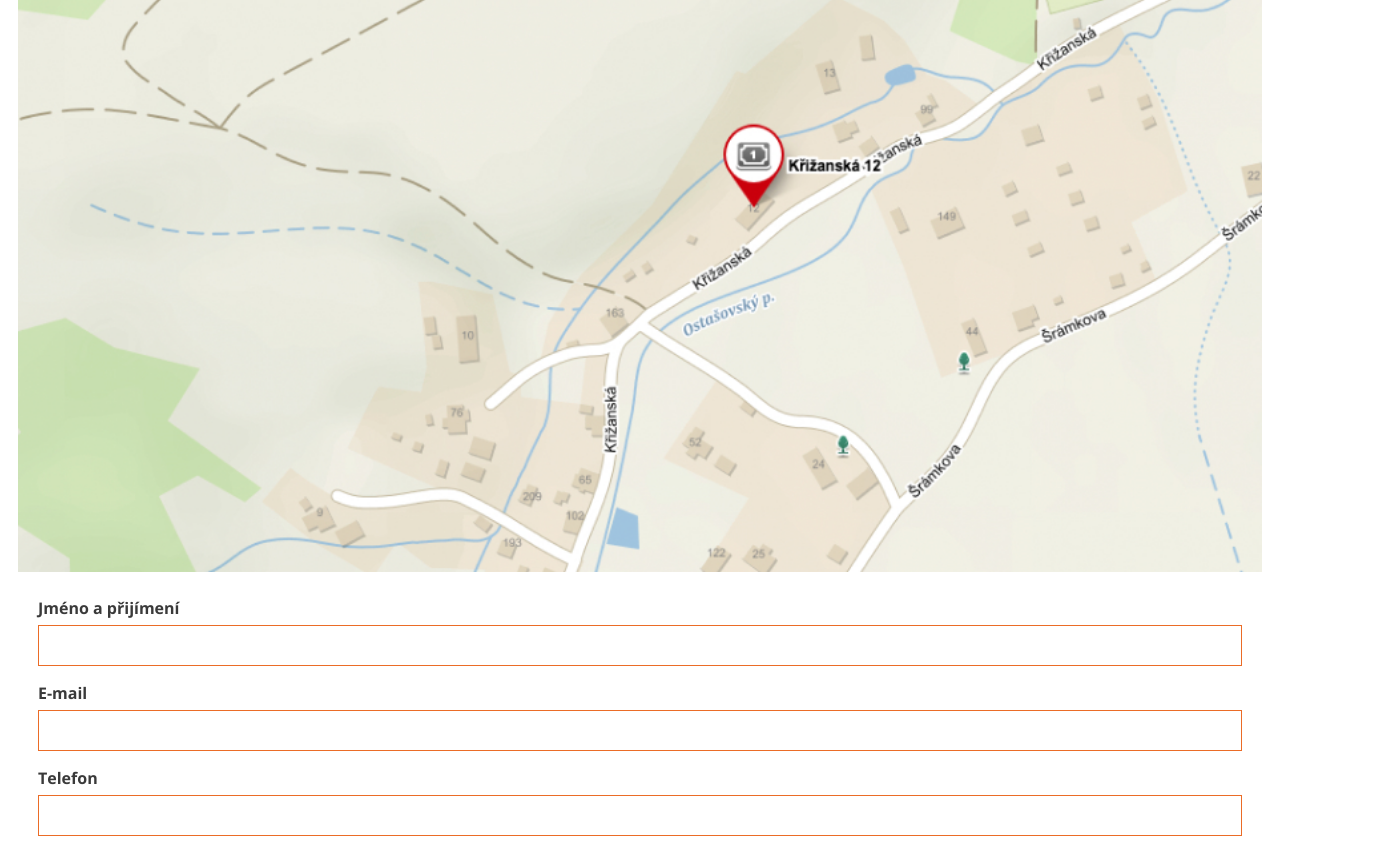
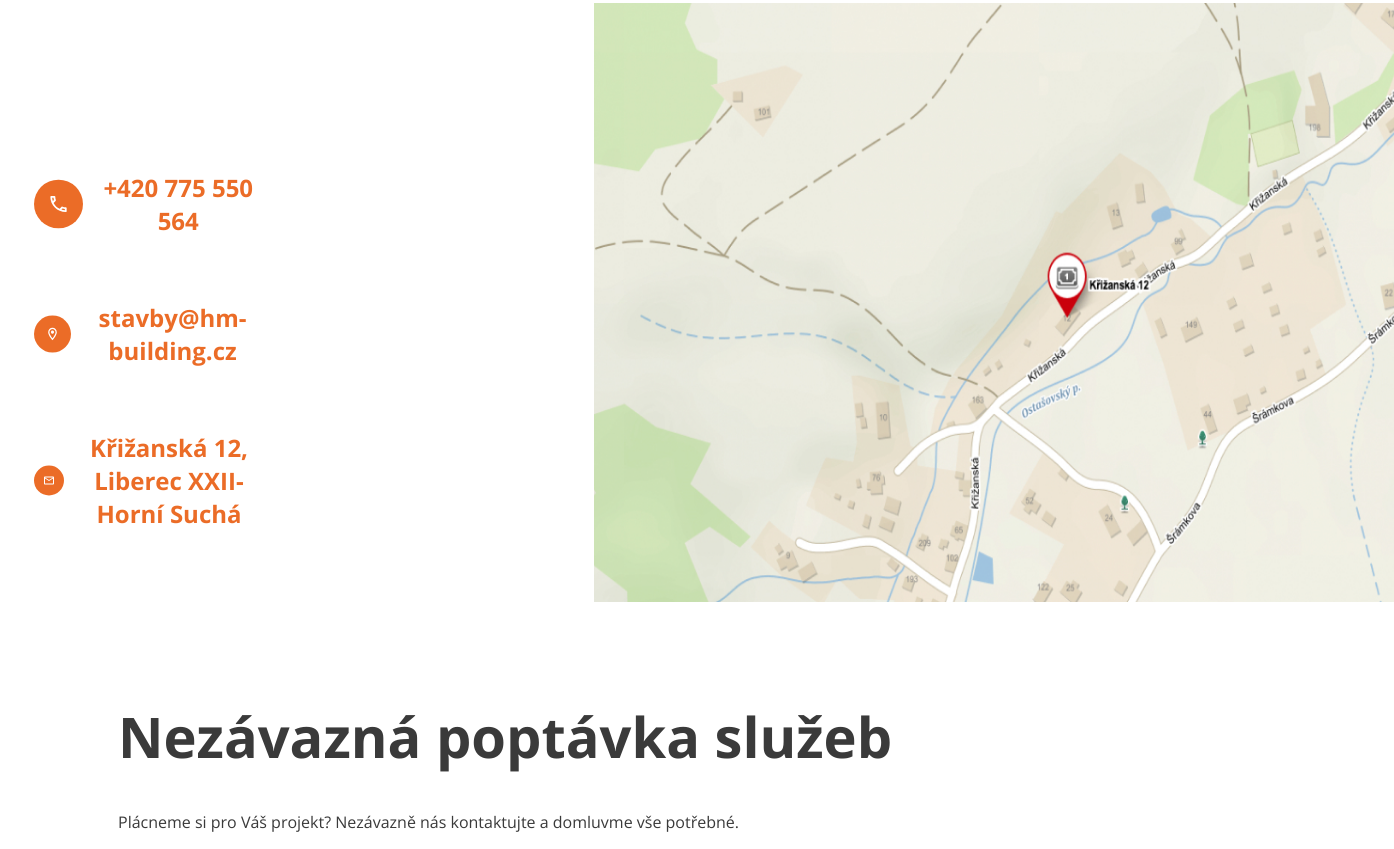
Before and after one commit to pslib-cz/2022-p2b-web-hm-building-Chabera, a plain HTML site: page kontakt.html in a window 1280 px wide. Shown: the part 389-1238 px from the top of the page, 1394 px wide, since content can reach past the window. Drawn offline with nearby package versions, Linux system fonts and the light colour scheme.

Commit message:
celý kontakty dodělaný

```diff
--- a/kontakt.html
+++ b/kontakt.html
@@ -22,11 +22,29 @@
             <p class="popis-kontakty">Zavolejte anebo nám napište... kvalitní komunikace je jeden z pilířů, na kterém stavíme.</p>
         </div>
 
-
-        <img src="./media/media/mapa.jpg" class="img-kontakty" alt="fotka mapy">
+        <div class="kontakt__menu">
+          <div class="kontakty">
+            <div class="line">
+              <img src="./media/media/phone.svg" class="orange-icon" alt="ikona telefonu">
+              <p class="orange-text">+420 775 550 564</p>
+            </div>
+            <div class="line">
+              <img src="./media/media/map.svg" class="orange-icon" alt="ikona mailu">
+              <p class="orange-text">stavby@hm-building.cz</p>
+            </div>
+            <div class="line">
+              <img src="./media/media/mail.svg" class="orange-icon" alt="ikona mapy">
+              <p class="orange-text">Křižanská 12, Liberec XXII-Horní Suchá</p>
+            </div>
+          </div>
+          <img src="./media/media/mapa.jpg" class="img-kontakty" alt="fotka mapy">
+        </div>
 
 
-
+        <div class="text__kontakty2">
+          <h1 class="nadpis-kontakty">Nezávazná poptávka služeb</h1>
+          <p class="popis-kontakty">Plácneme si pro Váš projekt? Nezávazně nás kontaktujte a domluvme vše potřebné.</p>
+      </div>
 
 
         <div class="container">
@@ -44,8 +62,8 @@
               <label for="country"><b>Poptávaná služba</b></label>
               <select id="country" name="country">
                 <option value="australia">Novostavba</option>
-                <option value="canada">Canada</option>
-                <option value="usa">USA</option>
+                <option value="canada">x</option>
+                <option value="usa">x</option>
               </select>
 
               <label for="subject">Poznámka</label>
--- a/style/kontakt.css
+++ b/style/kontakt.css
@@ -40,6 +40,28 @@ body {
 .img-kontakty {
     width: 100%;
 }
+
+/*kontaktni udaje*/
+
+.kontakt__menu {
+  margin-top: 2rem;
+}
+
+.kontakty {
+  margin-bottom: 2rem;
+}
+
+.line {
+  display: flex;
+}
+
+.orange-text {
+  margin-left: 1rem;
+  color: var(--primary-color);
+  font-weight: bold;
+  font-size: 0.9rem;
+}
+
 
 
 /*FORMULÁŘ*/
@@ -90,3 +112,53 @@ input[type=text], select, textarea {
   ::-webkit-scrollbar-thumb:hover {
     background: #555;
   }
+
+  @media screen and (min-width: 832px) {
+    .text__kontakty {
+      text-align: center;
+  }
+  .nadpis-kontakty {
+    font-size: 3.5rem;
+  }
+
+  .popis-kontakty{
+    font-size: 1rem;
+  }
+
+  .img-kontakty{
+    width: 800px;
+  }
+
+  .kontakt__menu {
+    display: flex;
+    justify-content: space-evenly;
+    gap: 20rem;
+    margin-top: 10rem;
+  }
+
+  .kontakty {
+    margin-top: 8rem;
+  }
+
+  .line {
+    margin: 1rem;
+  }
+
+  .orange-text {
+    font-size: 1.5rem;
+  }
+
+  .orange-icon {
+    width: 60px;
+  }
+
+  .container {
+    width: 800px;
+    margin-left: 100px;
+  }
+
+  .text__kontakty2 {
+    text-align: left;
+    margin-left: 100px;
+  }
+  }
```
Also changed, not shown: media/media/mail.svg (added), media/media/map.svg (added), media/media/phone.svg (added).
